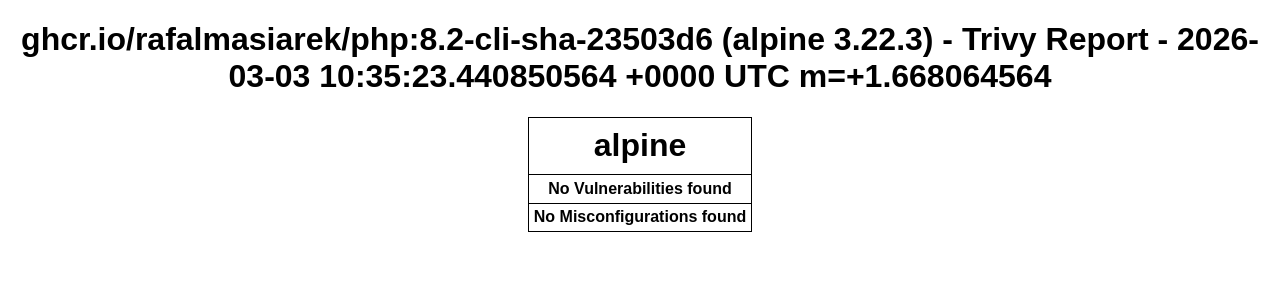
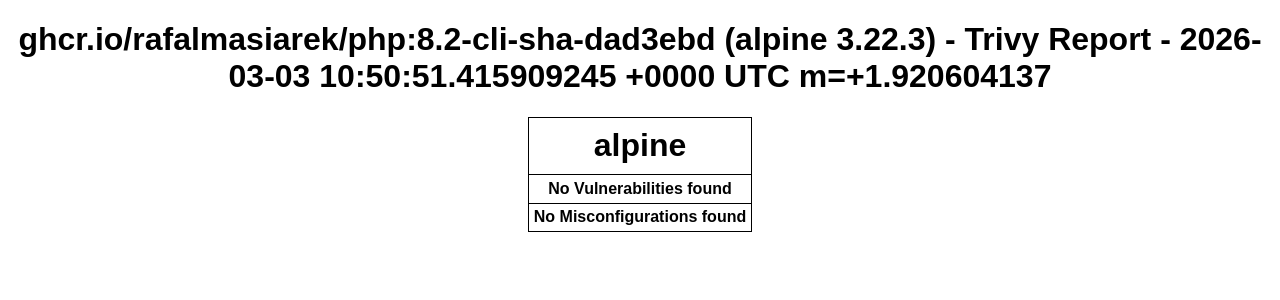
Before and after one commit to rafalmasiarek/php-images, a Jekyll site: the page web/reports/trivy-8.2-cli.html, which Jekyll copies as it is, in a window 1280 px wide. Shown: the top 300 px of the page. Built offline with Jekyll 4.4.1, drawn with Linux system fonts in a browser that asks for light colours.

Commit message:
chore(web): update badges and reports

```diff
--- a/web/reports/index.html
+++ b/web/reports/index.html
@@ -5,7 +5,7 @@
 <style>body{font-family:system-ui,Arial,sans-serif;max-width:900px;margin:24px auto;padding:0 16px} li{margin:6px 0} code{background:#f3f3f3;padding:2px 6px;border-radius:6px}</style>
 </head><body>
 <h1>Trivy HTML reports</h1>
-<p>Generated: <code>2026-03-03T10:35:54Z</code></p>
+<p>Generated: <code>2026-03-03T10:51:12Z</code></p>
 <ul>
 <li><a href='./trivy-8.2-cli.html'>trivy-8.2-cli.html</a></li>
 </ul>
--- a/web/reports/trivy-8.2-cli.html
+++ b/web/reports/trivy-8.2-cli.html
@@ -51,7 +51,7 @@
       }
       a.toggle-more-links { cursor: pointer; }
     </style>
-    <title>ghcr.io/rafalmasiarek/php:8.2-cli-sha-23503d6 (alpine 3.22.3) - Trivy Report - 2026-03-03 10:35:23.440822192 +0000 UTC m=+1.668036221 </title>
+    <title>ghcr.io/rafalmasiarek/php:8.2-cli-sha-dad3ebd (alpine 3.22.3) - Trivy Report - 2026-03-03 10:50:51.415870263 +0000 UTC m=+1.920565155 </title>
     <script>
       window.onload = function() {
         document.querySelectorAll('td.links').forEach(function(linkCell) {
@@ -81,7 +81,7 @@
     </script>
   </head>
   <body>
-    <h1>ghcr.io/rafalmasiarek/php:8.2-cli-sha-23503d6 (alpine 3.22.3) - Trivy Report - 2026-03-03 10:35:23.440850564 +0000 UTC m=+1.668064564</h1>
+    <h1>ghcr.io/rafalmasiarek/php:8.2-cli-sha-dad3ebd (alpine 3.22.3) - Trivy Report - 2026-03-03 10:50:51.415909245 +0000 UTC m=+1.920604137</h1>
     <table>
       <tr class="group-header"><th colspan="6">alpine</th></tr>
       <tr><th colspan="6">No Vulnerabilities found</th></tr>
```
